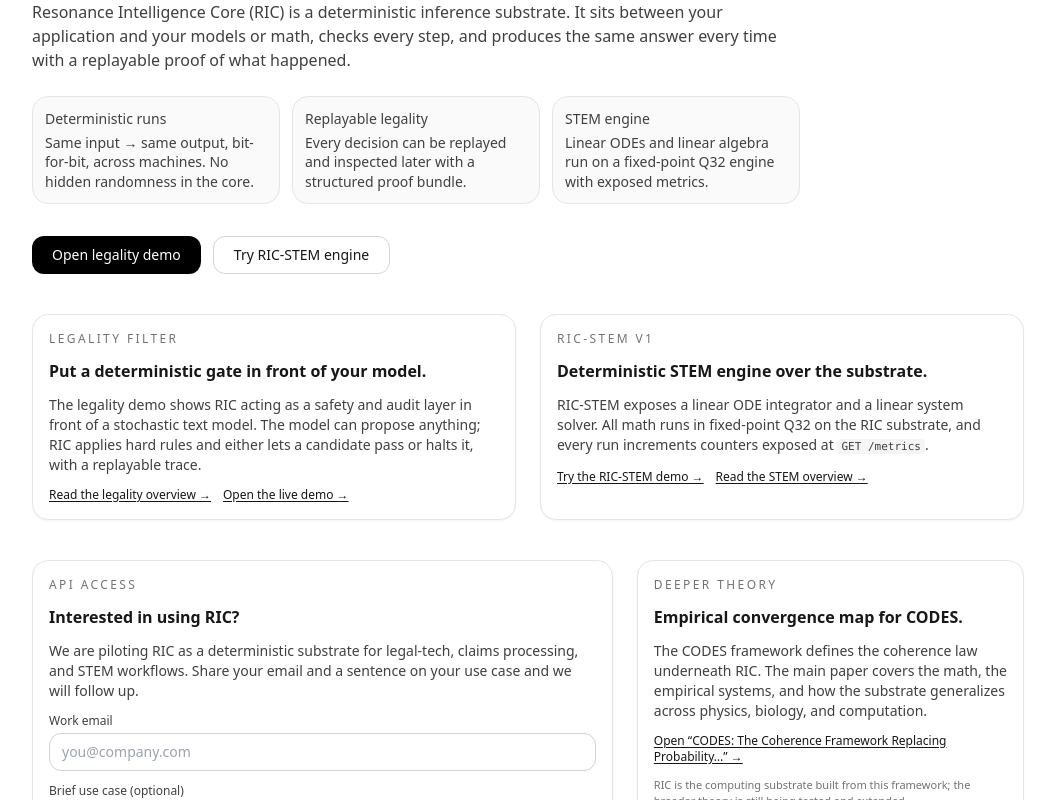
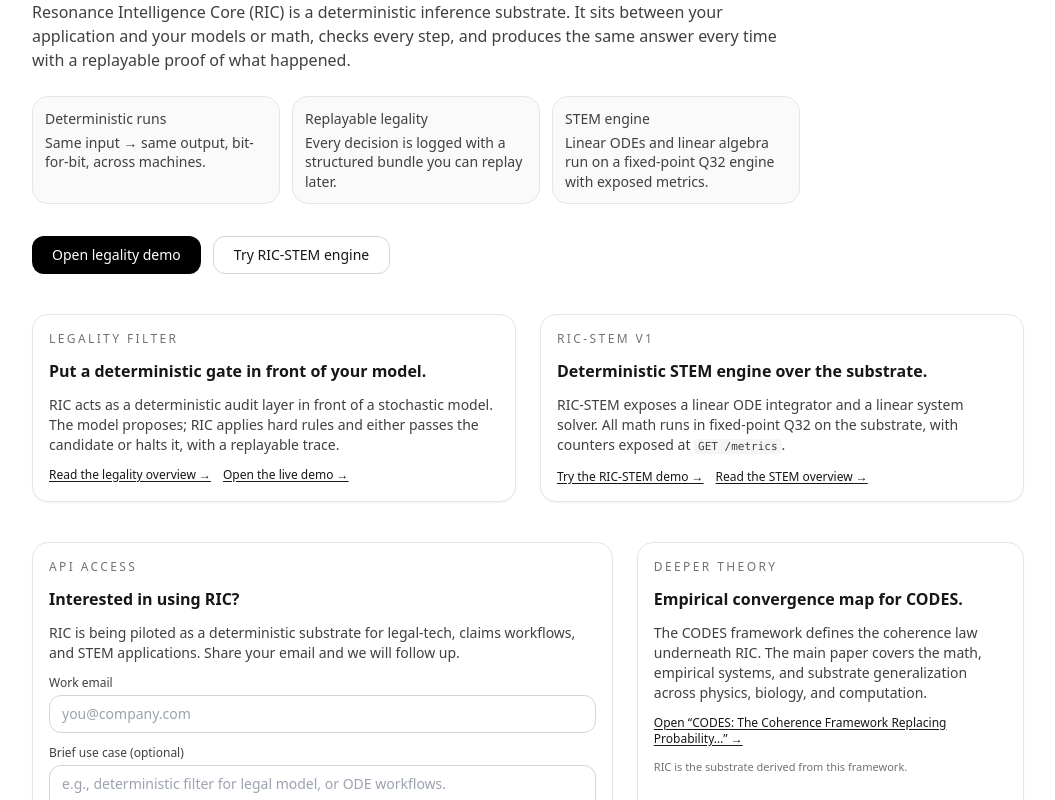
Before and after one commit to devinbostick/ric-site, a Next.js app: page / in a window 1280 px wide. Shown: the part 240-1040 px from the top of the page, without its empty margins (112-1167 px from the left). Built offline with nearby package versions, Linux system fonts and the light colour scheme.

Commit message:
Legality demo + public bundle viewer + home refresh

```diff
--- a/app/page.tsx
+++ b/app/page.tsx
@@ -67,15 +67,14 @@ export default function Page() {
               <div className="rounded-2xl border border-neutral-200 bg-neutral-50 p-3">
                 <p className="font-medium mb-1">Deterministic runs</p>
                 <p className="leading-snug">
-                  Same input → same output, bit-for-bit, across machines. No
-                  hidden randomness in the core.
+                  Same input → same output, bit-for-bit, across machines.
                 </p>
               </div>
               <div className="rounded-2xl border border-neutral-200 bg-neutral-50 p-3">
                 <p className="font-medium mb-1">Replayable legality</p>
                 <p className="leading-snug">
-                  Every decision can be replayed and inspected later with a
-                  structured proof bundle.
+                  Every decision is logged with a structured bundle you can
+                  replay later.
                 </p>
               </div>
               <div className="rounded-2xl border border-neutral-200 bg-neutral-50 p-3">
@@ -115,10 +114,9 @@ export default function Page() {
                 Put a deterministic gate in front of your model.
               </h2>
               <p className="text-xs leading-relaxed text-neutral-700 md:text-sm">
-                The legality demo shows RIC acting as a safety and audit layer
-                in front of a stochastic text model. The model can propose
-                anything; RIC applies hard rules and either lets a candidate
-                pass or halts it, with a replayable trace.
+                RIC acts as a deterministic audit layer in front of a stochastic
+                model. The model proposes; RIC applies hard rules and either
+                passes the candidate or halts it, with a replayable trace.
               </p>
               <div className="flex flex-wrap gap-3 text-xs">
                 <Link
@@ -146,8 +144,8 @@ export default function Page() {
               </h2>
               <p className="text-xs leading-relaxed text-neutral-700 md:text-sm">
                 RIC-STEM exposes a linear ODE integrator and a linear system
-                solver. All math runs in fixed-point Q32 on the RIC substrate,
-                and every run increments counters exposed at{" "}
+                solver. All math runs in fixed-point Q32 on the substrate, with
+                counters exposed at{" "}
                 <code className="rounded bg-neutral-100 px-1 py-[1px] text-[11px]">
                   GET /metrics
                 </code>
@@ -172,16 +170,16 @@ export default function Page() {
 
           {/* API access + paper */}
           <div className="mt-10 grid w-full gap-6 md:grid-cols-[minmax(0,3fr)_minmax(0,2fr)]">
-            {/* API access form */}
+            {/* API access */}
             <section className="space-y-3 rounded-2xl border border-neutral-200 bg-white p-4 shadow-sm">
               <p className="text-xs font-medium uppercase tracking-[0.2em] text-neutral-500">
                 API access
               </p>
               <h2 className="text-base font-semibold">Interested in using RIC?</h2>
               <p className="text-xs leading-relaxed text-neutral-700 md:text-sm">
-                We are piloting RIC as a deterministic substrate for legal-tech,
-                claims processing, and STEM workflows. Share your email and a
-                sentence on your use case and we will follow up.
+                RIC is being piloted as a deterministic substrate for legal-tech,
+                claims workflows, and STEM applications. Share your email and we
+                will follow up.
               </p>
 
               <form
@@ -190,6 +188,7 @@ export default function Page() {
                 className="mt-2 space-y-3"
               >
                 <input type="text" name="_gotcha" className="hidden" />
+
                 <div className="space-y-1">
                   <label
                     htmlFor="email"
@@ -206,6 +205,7 @@ export default function Page() {
                     className="w-full rounded-xl border border-neutral-300 px-3 py-2 text-sm outline-none focus:border-neutral-900"
                   />
                 </div>
+
                 <div className="space-y-1">
                   <label
                     htmlFor="usecase"
@@ -217,15 +217,12 @@ export default function Page() {
                     id="usecase"
                     name="message"
                     rows={3}
-                    placeholder="e.g., deterministic filter for legal model, or STEM engine for ODE workflows."
+                    placeholder="e.g., deterministic filter for legal model, or ODE workflows."
                     className="w-full rounded-xl border border-neutral-300 px-3 py-2 text-sm outline-none focus:border-neutral-900"
                   />
                 </div>
-                <input
-                  type="hidden"
-                  name="_subject"
-                  value="New RIC API interest"
-                />
+
+                <input type="hidden" name="_subject" value="New RIC API interest" />
                 <input type="hidden" name="_next" value="/thanks" />
 
                 <button
@@ -236,8 +233,7 @@ export default function Page() {
                 </button>
 
                 <p className="text-[11px] text-neutral-500">
-                  No bulk mail. We will only reach out about RIC pilots and
-                  access.
+                  No bulk mail. Only RIC pilot follow-ups.
                 </p>
               </form>
             </section>
@@ -252,9 +248,8 @@ export default function Page() {
               </h2>
               <p className="text-xs leading-relaxed text-neutral-700 md:text-sm">
                 The CODES framework defines the coherence law underneath RIC.
-                The main paper covers the math, the empirical systems, and how
-                the substrate generalizes across physics, biology, and
-                computation.
+                The main paper covers the math, empirical systems, and substrate
+                generalization across physics, biology, and computation.
               </p>
               <a
                 href="https://zenodo.org/records/17545317"
@@ -265,17 +260,14 @@ export default function Page() {
                 Open “CODES: The Coherence Framework Replacing Probability…” →
               </a>
               <p className="text-[11px] text-neutral-500">
-                RIC is the computing substrate built from this framework; the
-                broader theory is still being tested and extended.
+                RIC is the substrate derived from this framework.
               </p>
             </section>
           </div>
 
           {/* Footer */}
           <footer className="mt-10 flex w-full flex-col items-center justify-between gap-2 border-t border-neutral-200 pt-4 text-[11px] text-neutral-500 md:flex-row">
-            <span>
-              © {new Date().getFullYear()} Resonance Intelligence Core
-            </span>
+            <span>© {new Date().getFullYear()} Resonance Intelligence Core</span>
             <div className="flex gap-3">
               <Link
                 href="/stem"
```
